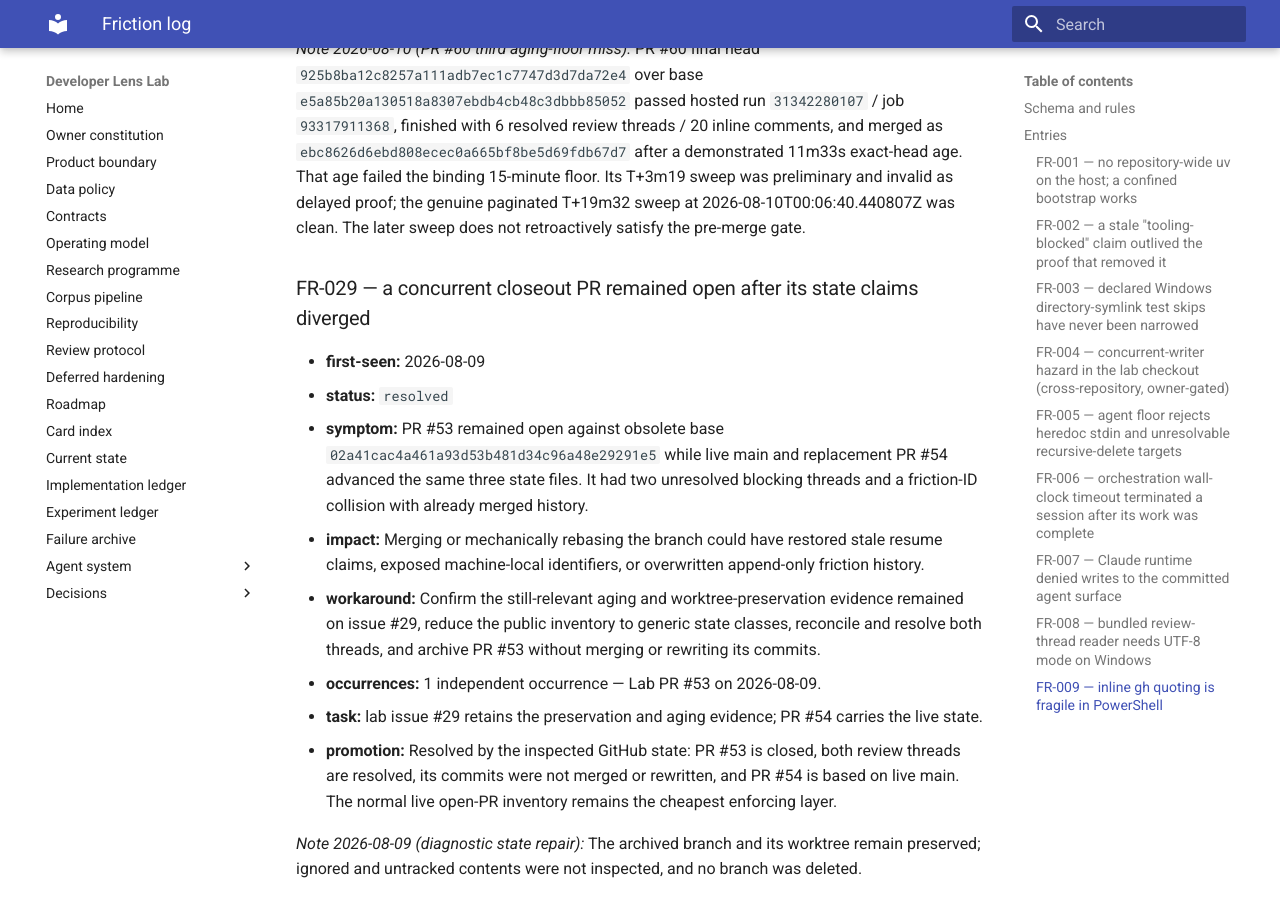
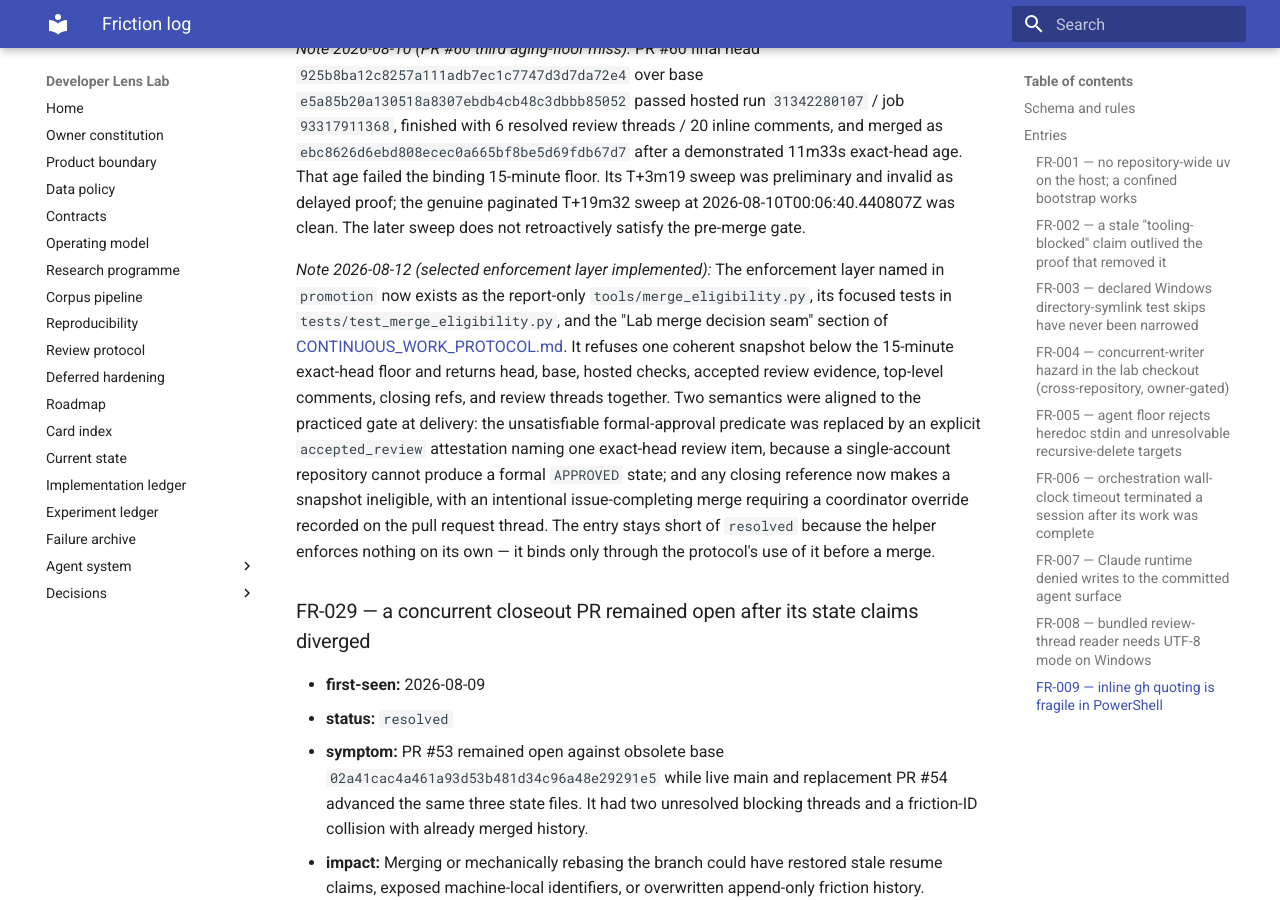
Before and after one commit to Chris0Jeky/developer-lens-lab, an MkDocs documentation site: the page built from docs/agent-system/FRICTION_LOG.md, in a window 1280 px wide and 900 px high, scrolled down 24149 px. Built offline with MkDocs 1.6.1 and Material for MkDocs 9.7.7, drawn with Linux system fonts in a browser that asks for light colours.

Commit message:
Promote FR-028 to its implemented enforcement layer

```diff
--- a/docs/agent-system/FRICTION_LOG.md
+++ b/docs/agent-system/FRICTION_LOG.md
@@ -831,6 +831,19 @@ finished with 6 resolved review threads / 20 inline comments, and merged as
 failed the binding 15-minute floor. Its T+3m19 sweep was preliminary and invalid as delayed proof;
 the genuine paginated T+19m32 sweep at 2026-08-10T00:06:40.440807Z was clean. The later sweep does
 not retroactively satisfy the pre-merge gate.
+
+_Note 2026-08-12 (selected enforcement layer implemented):_ The enforcement layer named in
+`promotion` now exists as the report-only `tools/merge_eligibility.py`, its focused tests in
+`tests/test_merge_eligibility.py`, and the "Lab merge decision seam" section of
+[CONTINUOUS_WORK_PROTOCOL.md](CONTINUOUS_WORK_PROTOCOL.md). It refuses one coherent snapshot below
+the 15-minute exact-head floor and returns head, base, hosted checks, accepted review evidence,
+top-level comments, closing refs, and review threads together. Two semantics were aligned to the
+practiced gate at delivery: the unsatisfiable formal-approval predicate was replaced by an explicit
+`accepted_review` attestation naming one exact-head review item, because a single-account
+repository cannot produce a formal `APPROVED` state; and any closing reference now makes a snapshot
+ineligible, with an intentional issue-completing merge requiring a coordinator override recorded on
+the pull request thread. The entry stays short of `resolved` because the helper enforces nothing on
+its own — it binds only through the protocol's use of it before a merge.
 
 ### FR-029 — a concurrent closeout PR remained open after its state claims diverged
 
```
Also changed, not shown: other parts of docs/agent-system/FRICTION_LOG.md (+1 -1 lines).
